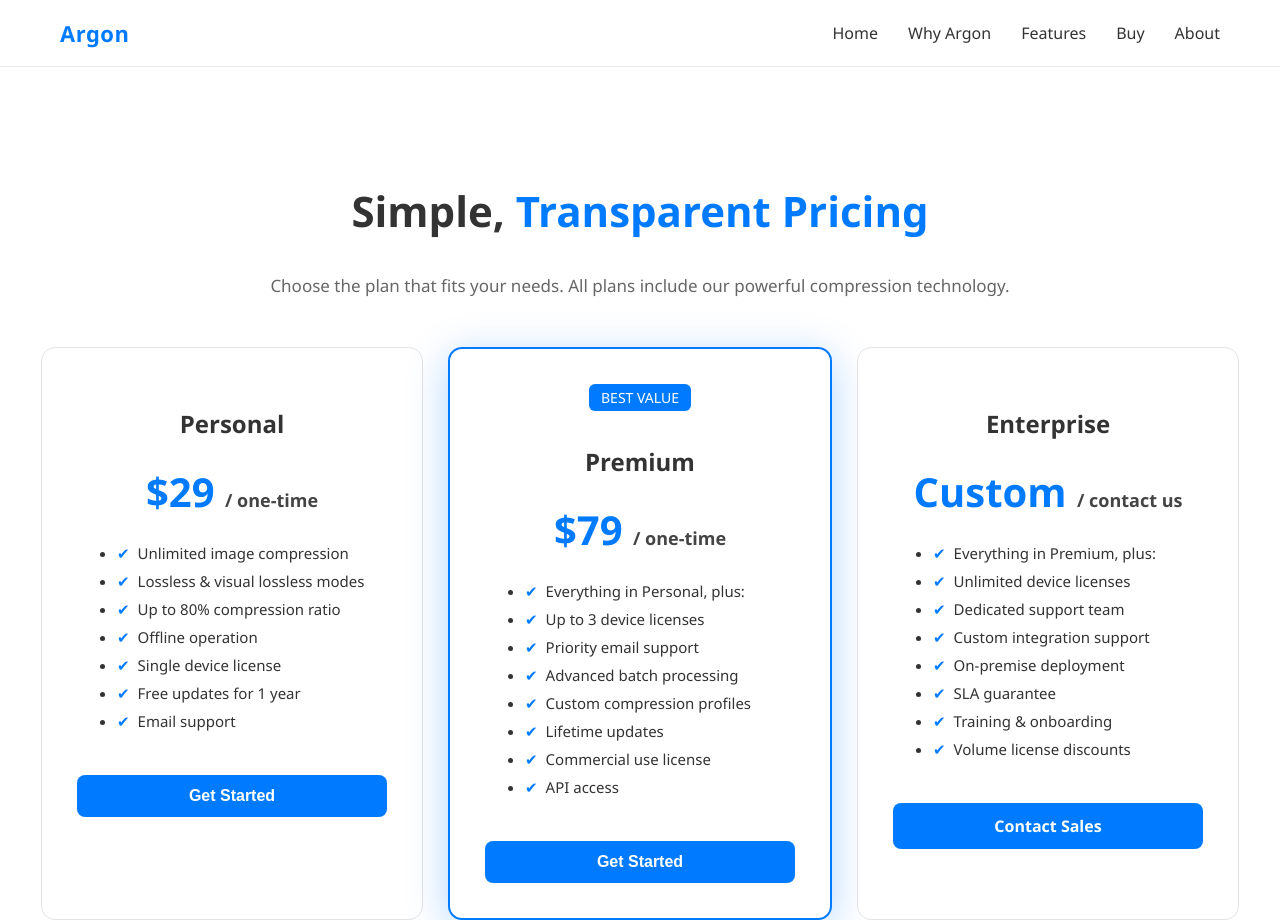
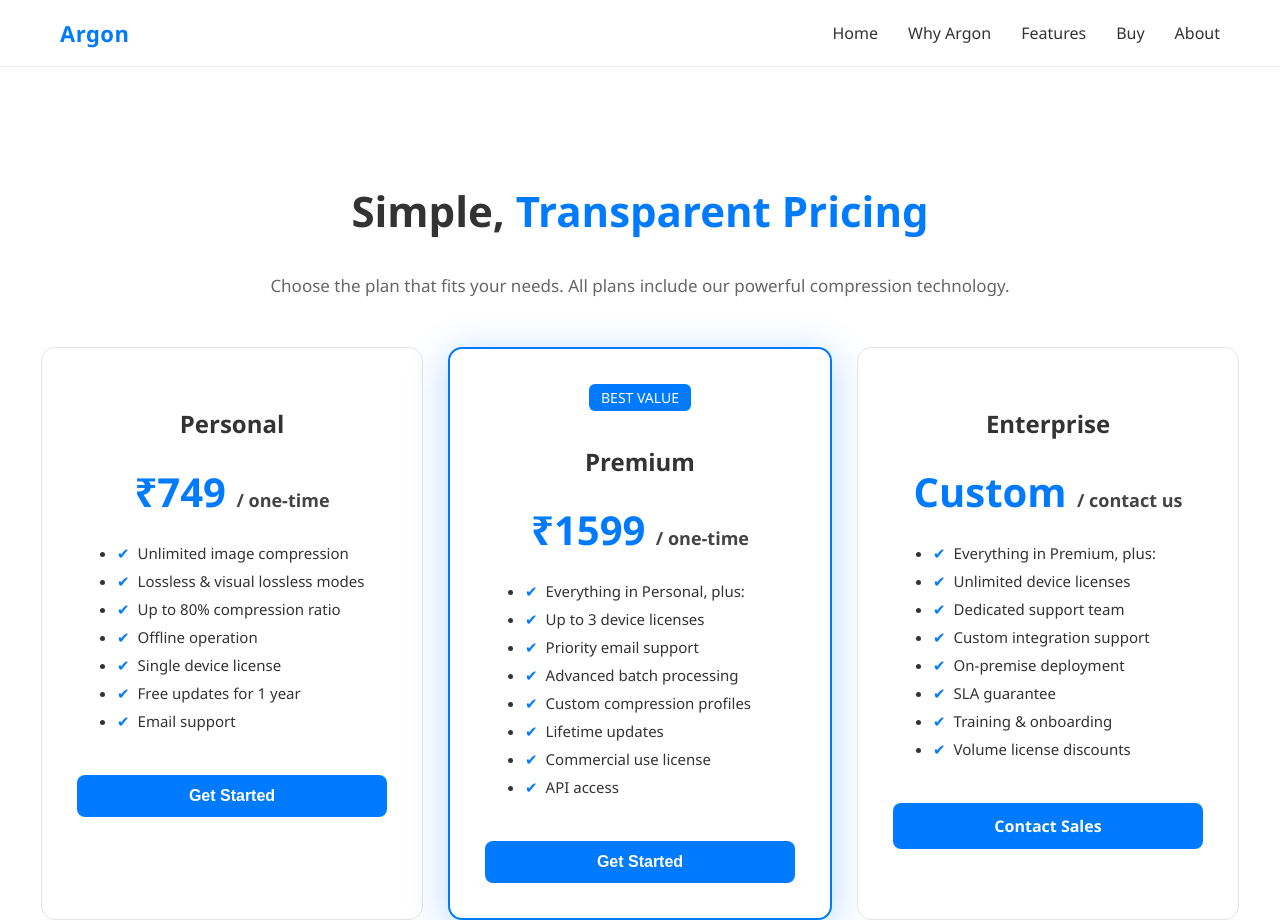
Before and after one commit to vishal-karthikeyan-04/argon, a plain HTML site: page buy.html in a window 1280 px wide. Shown: the top 920 px of the page. Drawn offline with Linux system fonts and the light colour scheme.

Commit message:
Update buy.html

```diff
--- a/buy.html
+++ b/buy.html
@@ -191,7 +191,7 @@ body {
         <!-- Personal -->
         <div class="plan-card">
             <h3>Personal</h3>
-            <div class="price">$29 <small>/ one-time</small></div>
+            <div class="price">₹749 <small>/ one-time</small></div>
 
             <ul class="plan-features">
                 <li>Unlimited image compression</li>
@@ -210,7 +210,7 @@ body {
         <div class="plan-card best">
             <span class="badge">BEST VALUE</span>
             <h3>Premium</h3>
-            <div class="price">$79 <small>/ one-time</small></div>
+            <div class="price">₹1599 <small>/ one-time</small></div>
 
             <ul class="plan-features">
                 <li>Everything in Personal, plus:</li>
```
